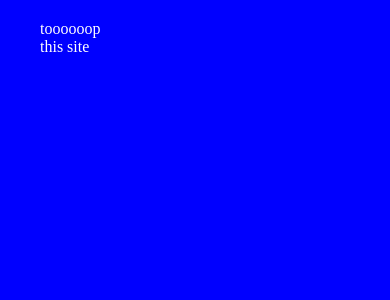
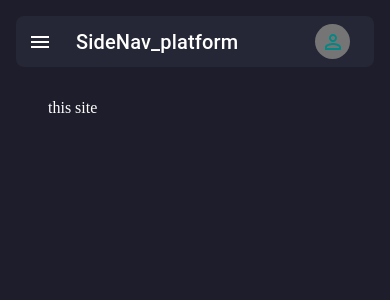
Before and after one commit to randa-11295/cars-diagnosis, a React (Create React App) app: page / in a window 390 px wide. Shown: the top 300 px of the page. Built offline with nearby package versions, Linux system fonts and the light colour scheme.

Commit message:
update responsive

```diff
--- a/src/Components/Navbar/TopNav.js
+++ b/src/Components/Navbar/TopNav.js
@@ -1,4 +1,4 @@
-import AppBar from "@mui/material/AppBar";
+import Stack from "@mui/material/Stack";
 import IconButton from "@mui/material/IconButton";
 import MenuIcon from "@mui/icons-material/Menu";
 import Toolbar from "@mui/material/Toolbar";
@@ -35,16 +35,11 @@ const TopNav = (props) => {
 
   }, [location.pathname]);
 
-  const navStyle = {
-    width: { md: `calc(100% - ${props.drawerWidth}px)` },
-    m: "auto",
 
-    // color: { md: "#000" },
-  };
 
   return (
-    <AppBar position="fixed" color="secondary" sx={navStyle}>
-      <Toolbar>
+
+      <Stack  alignItems="center" direction="row"  sx={{bgcolor : "primary.background" ,    borderRadius: 2,px: 2}}>
         <IconButton
           color="inherit"
           aria-label="open drawer"
@@ -62,8 +57,8 @@ const TopNav = (props) => {
           {route}
         </Typography>
         <MenuNav name={name} />
-      </Toolbar>
-    </AppBar>
+      </Stack>
+
   );
 };
 
--- a/src/Pages/Home.jsx
+++ b/src/Pages/Home.jsx
@@ -1,5 +1,5 @@
 import { useState } from "react";
-import { Box, Grid, Stack } from "@mui/material";
+import { Box, Stack } from "@mui/material";
 import TopNav from "../Components/Navbar/TopNav";
 import SideNav from "../Components/Navbar/SideNav";
 import { Outlet } from "react-router-dom";
@@ -12,34 +12,33 @@ function Home() {
   };
 
   return (
-    <Stack sx={{ height: "100vh", padding: "20px 40px", background: "blue" }}>
-      <div> toooooop </div>
-      {/* <TopNav openHandel={openHandel} drawerWidth={drawerWidth} /> */}
+    <Stack spacing={2} sx={{ height: "100vh", p: 2 }}>
+      <TopNav openHandel={openHandel} />
 
-      {/* <SideNav openHandel={openHandel} mobileOpen={mobileOpen} /> */}
-
-      <Grid container spacing={3} sx={{ flexGrow: 1 }}>
-        <Grid
-          item
-          xs={0}
-          md={4}
-          lg={3}
-          xl={2}
+      <Stack direction="row" spacing={2} sx={{ flexGrow: 1 }}>
+        <Box
           sx={{
             // m: 3,
-            borderRadius: "10px",
-            background: "green",
+            width: { md: "30%", lg: "20%", xl: " 15%" },
+            borderRadius: 2,
+            bgcolor: "primary.background",
+            p: 2,
             display: { xs: "none", md: "block" },
           }}
         >
           teeestttt
           {/* <ContentNav /> */}
-        </Grid>
+        </Box>
 
-        <Grid item xs={12} md={8} lg={9} xl={10}>
+        <Box
+          sx={{
+            width: { md: "70%", lg: "80%", xl: " 85%" },
+            p: 2,
+          }}
+        >
           <Outlet />
-        </Grid>
-      </Grid>
+        </Box>
+      </Stack>
     </Stack>
   );
 }
```
